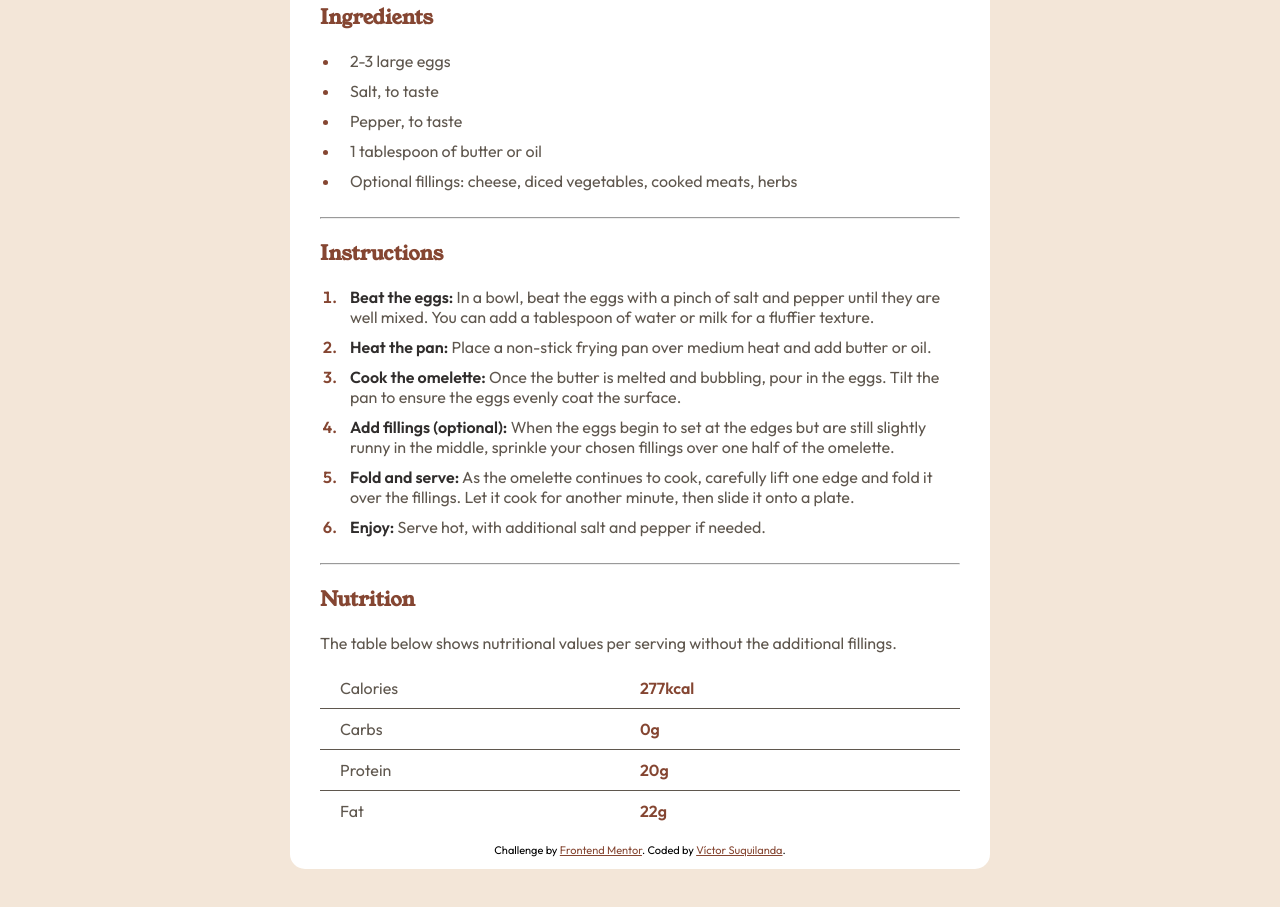
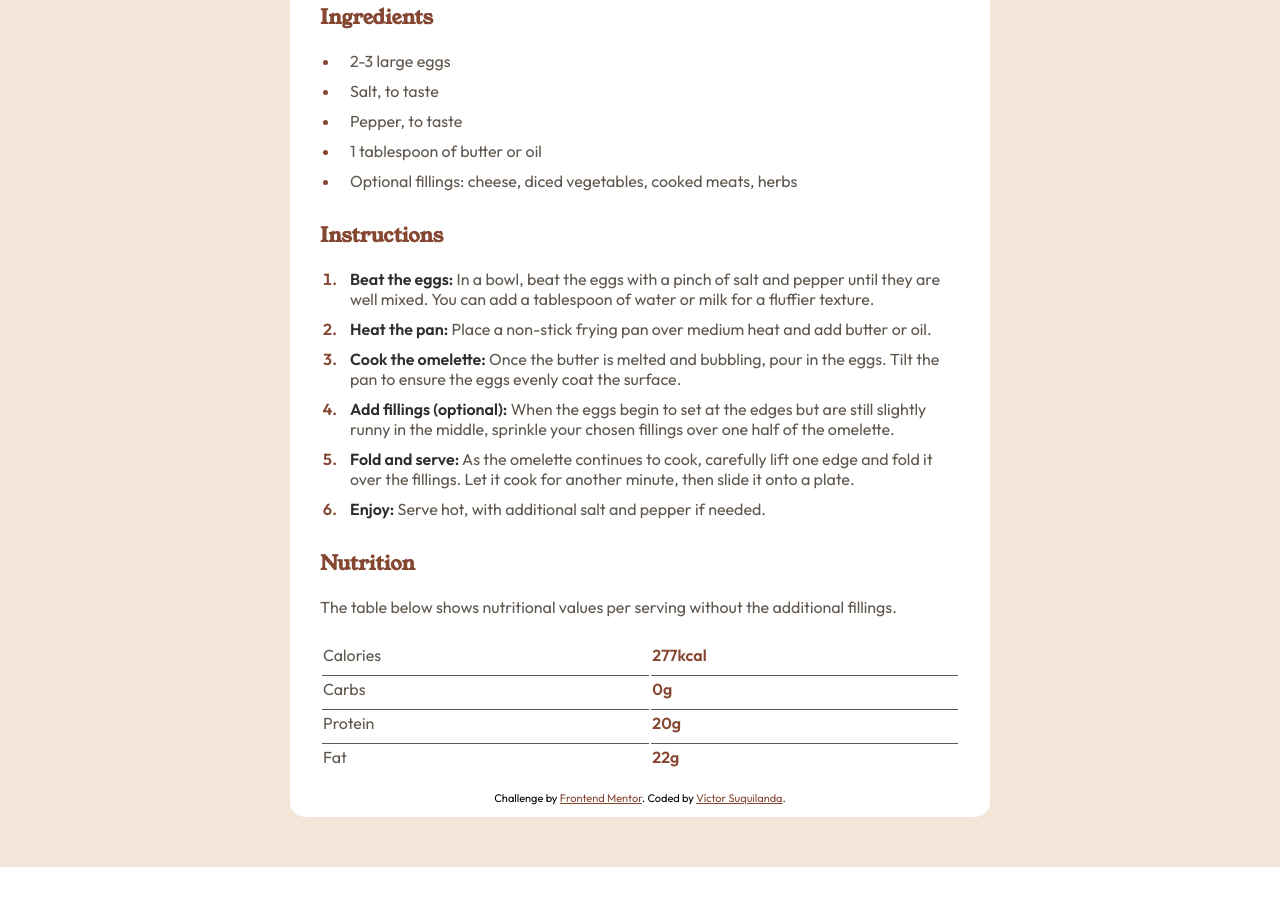
Before and after one commit to victor-sc12/recipe-page-challenge, a plain HTML site: page index.html in a window 1280 px wide. Shown: the part 701-1608 px from the top of the page. After the commit the page ends 1568 px from the top, so only its background shows below. Drawn offline with Linux system fonts and the light colour scheme.

Commit message:
Minimal changes: The design of the nutrition section table was redefined using the ‘table’ element and its corresponding subelements + removal of ‘hr’ elements + implementation of new attributes in ‘a’ links in the footer.

```diff
--- a/index.html
+++ b/index.html
@@ -36,7 +36,7 @@
           </ul>
         </section>
 
-        <section class="recipe__section">
+        <section class="recipe__section recipe__section--ingredients">
           <h3 class="recipe__title recipe__title--section">Ingredients</h3>
           <ul class="recipe__list">
             <li class="recipe__item">2-3 large eggs</li>
@@ -46,9 +46,8 @@
             <li class="recipe__item">Optional fillings: cheese, diced vegetables, cooked meats, herbs</li>
           </ul>
         </section>
-        <hr>
 
-        <section class="recipe__section">
+        <section class="recipe__section recipe__section--instructions">
           <h3 class="recipe__title recipe__title--section">Instructions</h3>
           <ol class="recipe__list">
             <li class="recipe__item"><span class="item-subtitle">Beat the eggs:</span> In a bowl, beat the eggs with a pinch of salt and pepper until they are well mixed. You can add a tablespoon of water or milk for a fluffier texture.</li>
@@ -59,30 +58,44 @@
             <li class="recipe__item"><span class="item-subtitle">Enjoy:</span> Serve hot, with additional salt and pepper if needed.</li>
           </ol>
         </section>
-        <hr>
 
         <section class="recipe__section">
           <h3 class="recipe__title recipe__title--section">Nutrition</h3>
           <p class="recipe__paragraph">The table below shows nutritional values per serving without the additional fillings.</p>
 
-          <div class="recipe__table recipe__table--grid-layout">
-              <div class="recipe__cell recipe__cell--nutrients">Calories</div>
-              <div class="recipe__cell recipe__cell--quantity">277kcal</div>
+          <table class="recipe__table">
 
-              <div class="recipe__cell recipe__cell--nutrients">Carbs</div>
-              <div class="recipe__cell recipe__cell--quantity">0g</div>
+              <colgroup>
+                <col class="recipe__col recipe__col--nutrients">
+                <col class="recipe__col recipe__col--quantities">
+              </colgroup>
 
-              <div class="recipe__cell recipe__cell--nutrients">Protein</div>
-              <div class="recipe__cell recipe__cell--quantity">20g</div>
+              <tr class="recipe__row">
+                <td class="recipe__cell recipe__cell--nutrient">Calories</td>
+                <td class="recipe__cell recipe__cell--quantity">277kcal</td>
+              </tr>
 
-              <div class="recipe__cell recipe__cell--nutrients recipe__cell--last-row-cell">Fat</div>
-              <div class="recipe__cell recipe__cell--quantity recipe__cell--last-row-cell">22g</div>
-          </div>
+              <tr class="recipe__row">
+                <td class="recipe__cell recipe__cell--nutrient">Carbs</td>
+                <td class="recipe__cell recipe__cell--quantity">0g</td>
+              </tr>
+
+              <tr class="recipe__row">
+                <td class="recipe__cell recipe__cell--nutrient">Protein</td>
+                <td class="recipe__cell recipe__cell--quantity">20g</td>
+              </tr>
+
+              <tr class="recipe__row">
+                <td class="recipe__cell recipe__cell--nutrient recipe__cell--last-row-cell">Fat</td>
+                <td class="recipe__cell recipe__cell--quantity recipe__cell--last-row-cell">22g</td>
+              </tr>
+
+          </table>
         </section>
 
         <footer class="attribution">
-          Challenge by <a href="https://www.frontendmentor.io?ref=challenge" target="_blank">Frontend Mentor</a>.
-          Coded by <a href="#">Víctor Suquilanda</a>.
+          Challenge by <a href="https://www.frontendmentor.io?ref=challenge" target="_blank" rel="noopener noreferrer">Frontend Mentor</a>.
+          Coded by <a href="https://www.frontendmentor.io/profile/victor-sc12" target="_blank" rel="noopener noreferrer">Víctor Suquilanda</a>.
         </footer>
 
       </div>
```
